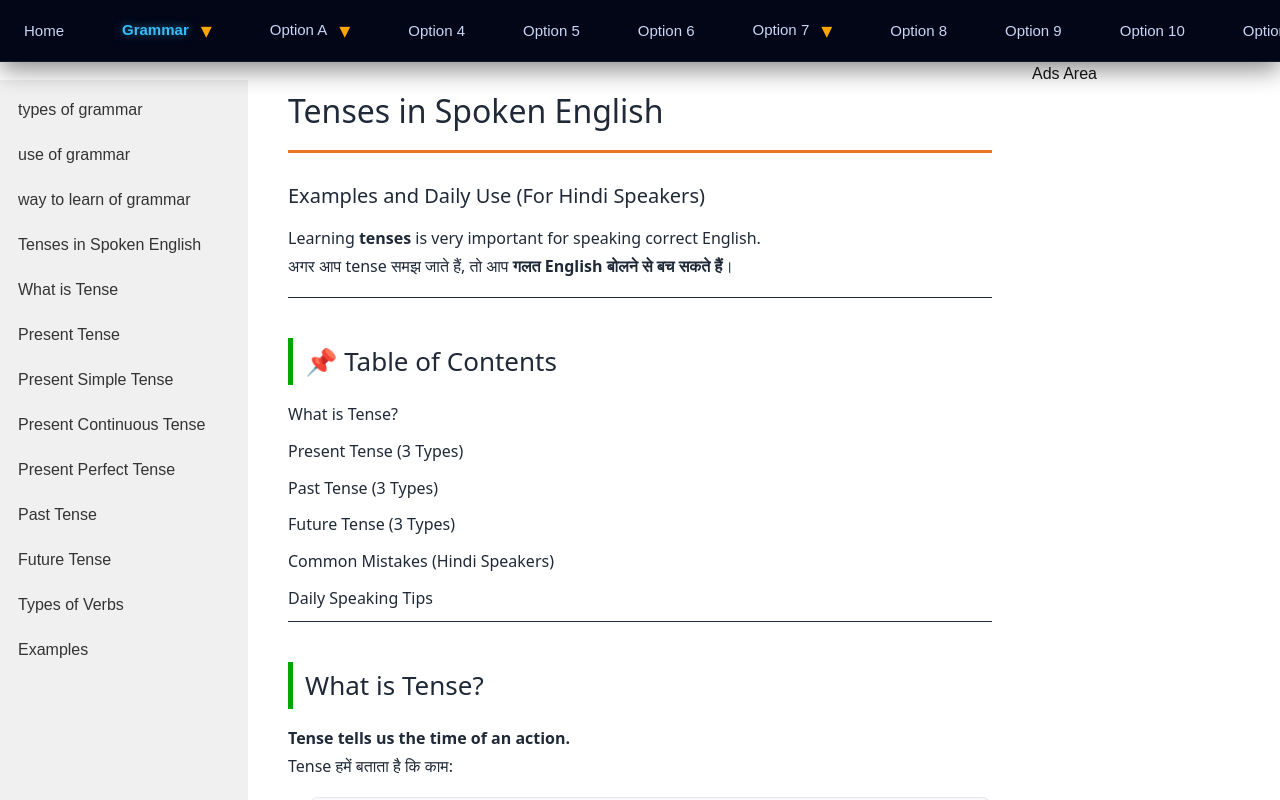
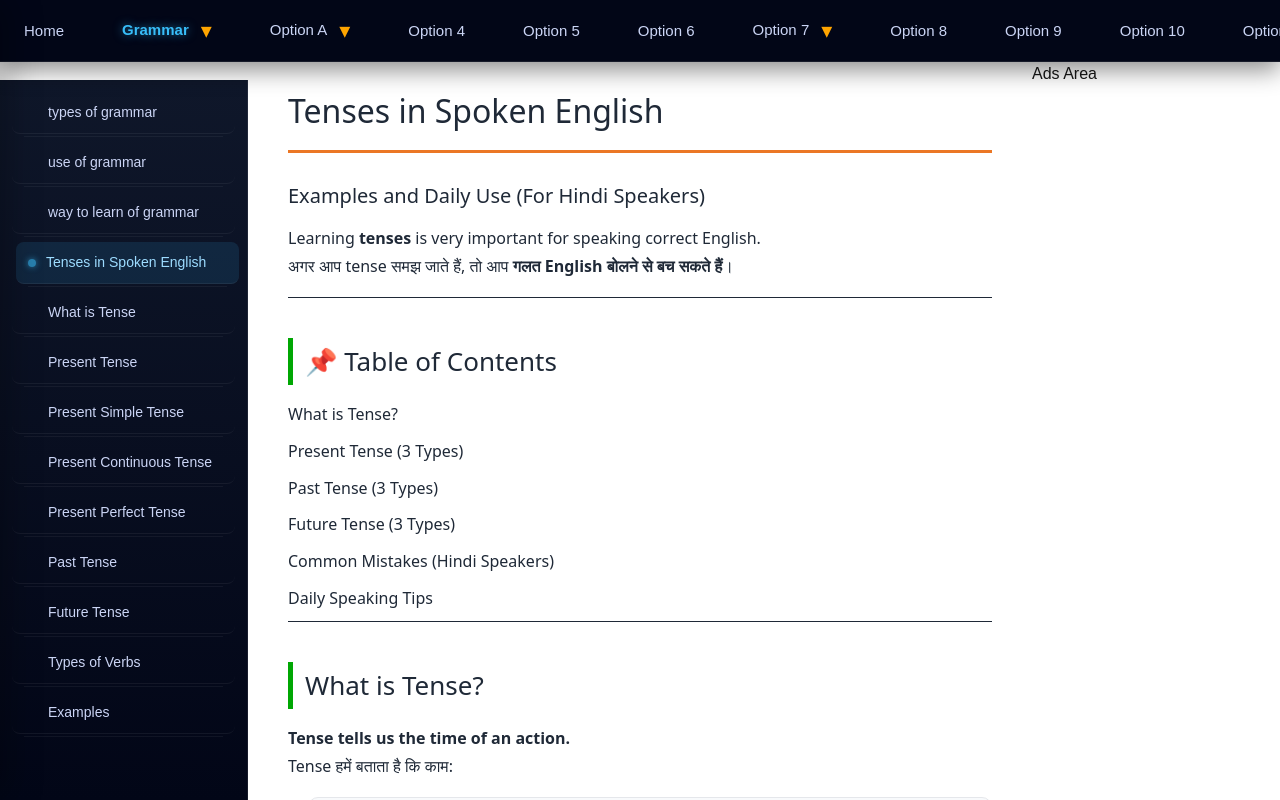
Before and after one commit to RipuSudanSoni/eng-project-Next-JS, a Next.js app: page /grammar/tense in a window 1280 px wide. Shown: the top 800 px of the page. Built offline with nearby package versions, Linux system fonts and the light colour scheme.

Commit message:
LSBM item should look Active after user click

```diff
--- a/src/components/Sidebar/Sidebar.tsx
+++ b/src/components/Sidebar/Sidebar.tsx
@@ -2,52 +2,73 @@
 
 import { sidebarConfig } from "@/data/sidebar";
 import { useMobileSidebar } from "@/context/MobileSidebarContext";
+import { useEffect, useState } from "react";
 import "./sidebar.css";
 
 type Section = "grammar";
 type Page = "leftsidebar_grammar" | "option_A" | "option7" | "option4";
 
-export default function Sidebar({
-  section,
-  page,
-}: {
-  section: Section;
-  page: Page;
-}) {
+export default function Sidebar({ section, page }: { section: Section; page: Page }) {
   const { setOpen, activeTopic } = useMobileSidebar();
 
-  let currentSection: Section = section;
-  let currentPage: Page = page;
+  const [clickedId, setClickedId] = useState<string>("");
+  const [scrollId, setScrollId] = useState<string>("");
 
-  if (activeTopic === "grammar") {
-    currentSection = "grammar";
-    currentPage = "leftsidebar_grammar";
-  }
+  let currentSection = section;
+  let currentPage = page;
 
-  if (activeTopic === "optionA") {
-    currentSection = "grammar"; // change if needed
-    currentPage = "option_A";
-  }
-
-  if (activeTopic === "option7") {
-    currentSection = "grammar"; // change if needed
-    currentPage = "option7";
-  }
-
-  if (activeTopic === "option4") {
-    currentSection = "grammar"; // change if needed
-    currentPage = "option4";
-  }
+  if (activeTopic === "grammar") currentPage = "leftsidebar_grammar";
+  if (activeTopic === "optionA") currentPage = "option_A";
+  if (activeTopic === "option7") currentPage = "option7";
+  if (activeTopic === "option4") currentPage = "option4";
 
   const items = sidebarConfig[currentSection][currentPage];
 
+  // Scroll spy logic
+  useEffect(() => {
+    const observer = new IntersectionObserver(
+      (entries) => {
+        entries.forEach((entry) => {
+          if (entry.isIntersecting) {
+            setScrollId(entry.target.id);
+          }
+        });
+      },
+      { rootMargin: "-40% 0px -50% 0px" }
+    );
+
+    items.forEach((item) => {
+      const el = document.getElementById(item.id);
+      if (el) observer.observe(el);
+    });
+
+    return () => observer.disconnect();
+  }, [items]);
+
   return (
     <div className="sidebar">
-      {items.map((item) => (
-        <a key={item.id} href={`#${item.id}`} onClick={() => setOpen(false)}>
-          {item.label}
-        </a>
-      ))}
+      {items.map((item) => {
+        const isClicked = clickedId === item.id;
+        const isScroll = scrollId === item.id && !isClicked;
+
+        return (
+          <a
+            key={item.id}
+            href={`#${item.id}`}
+            onClick={() => {
+              setClickedId(item.id);
+              setOpen(false);
+            }}
+            className={`sidebar-item
+              ${isClicked ? "active-clicked" : ""}
+              ${isScroll ? "active-scroll" : ""}
+            `}
+          >
+            <span className="indicator" />
+            {item.label}
+          </a>
+        );
+      })}
     </div>
   );
 }
--- a/src/components/Sidebar/mobileSidebar.css
+++ b/src/components/Sidebar/mobileSidebar.css
@@ -1,4 +1,4 @@
-.mobile-sidebar {
+/* .mobile-sidebar {
 position: fixed;
 top: 0;
 left: 0;
@@ -9,17 +9,33 @@ z-index: 99999;
 transform: translateX(-100%);
 transition: transform 0.3s ease;
 overflow-y: auto;
+} */
+
+.mobile-sidebar {
+    position: fixed;
+    top: 0;
+    left: 0;
+    height: 100vh;
+    width: 80%;
+    background: linear-gradient(180deg, #ffffff, #eef2ff);
+    z-index: 99999;
+    transform: translateX(-100%);
+    transition: transform 0.35s cubic-bezier(.4, 0, .2, 1);
+    overflow-y: auto;
+
+    box-shadow: 10px 0 30px rgba(0, 0, 0, 0.25);
 }
 
 
 .mobile-sidebar.open {
-transform: translateX(0);
+    transform: translateX(0);
 }
 
 
 .mobile-backdrop {
-position: fixed;
-inset: 0;
-background: rgba(0,0,0,0.4);
-z-index: 99998;
+    position: fixed;
+    inset: 0;
+    background: rgba(0, 0, 0, 0.4);
+    z-index: 99998;
+    backdrop-filter: blur(2px);
 }
--- a/src/components/Sidebar/sidebar.css
+++ b/src/components/Sidebar/sidebar.css
@@ -1,38 +1,109 @@
-html {
-  scroll-behavior: smooth;
-}
-
 .sidebar {
   position: sticky;
   top: 80px;
   height: calc(100vh - 80px);
   overflow-y: auto;
-  scroll-behavior: smooth;
-
-  padding: 10px;
-  background: #f0f0f0;
+  padding: 12px;
+  background: linear-gradient(180deg, #0f172a, #020617);
+  border-right: 1px solid var(--border-soft);
 }
 
-.sidebar a {
-  display: block;
-  padding: 8px;
-  margin-bottom: 5px;
-  border-radius: 5px;
+/* Base item */
+.sidebar-item {
+  position: relative;
+  display: flex;
+  align-items: center;
+  gap: 10px;
+
+  padding: 10px 12px;
+  margin-bottom: 8px;
+
   text-decoration: none;
-  color: #333;
+  color: var(--color-text-normal);
+  font-size: 14px;
+
+  border-radius: 8px;
+  border-bottom: 1px solid rgba(255,255,255,0.06);
+
+  transition: all 0.25s ease;
 }
 
-.sidebar a:hover {
-  background: #2563eb;
-  color: white;
+/* Divider */
+.sidebar-item::after {
+  content: "";
+  position: absolute;
+  bottom: -4px;
+  left: 12px;
+  right: 12px;
+  height: 1px;
+  background: rgba(255,255,255,0.05);
 }
 
-/* Scrollbar styling */
+/* Hover (lightest) */
+.sidebar-item:hover {
+  background: rgba(56, 189, 248, 0.06);
+  color: var(--color-text-hover);
+  transform: translateX(4px);
+}
+
+/* Clicked (strong active) */
+.active-clicked {
+  background: linear-gradient(90deg, rgba(56,189,248,0.3), rgba(56,189,248,0.08));
+  color: var(--color-text-active);
+  box-shadow: 0 0 0 1px rgba(56,189,248,0.35),
+              0 6px 18px rgba(56,189,248,0.35);
+  transform: translateX(8px);
+}
+
+/* Scroll spy (soft active) */
+.active-scroll {
+  background: rgba(56,189,248,0.12);
+  color: #9ddcff;
+  transform: translateX(4px);
+}
+
+/* Scrollbar */
 .sidebar::-webkit-scrollbar {
   width: 6px;
 }
 
 .sidebar::-webkit-scrollbar-thumb {
-  background: #cbd5f5;
+  background: linear-gradient(#38bdf8, #0ea5e9);
   border-radius: 10px;
 }
+
+
+/* Indicator base */
+.indicator {
+  width: 14px;
+  height: 14px;
+  display: inline-flex;
+  align-items: center;
+  justify-content: center;
+  font-size: 12px;
+  font-weight: bold;
+  color: transparent;
+  border-radius: 50%;
+  transition: all 0.25s ease;
+}
+
+/* Scroll spy → dot */
+.active-scroll .indicator {
+  width: 8px;
+  height: 8px;
+  background: rgba(56,189,248,0.6);
+  box-shadow: 0 0 6px rgba(56,189,248,0.6);
+}
+
+/* Clicked → tick */
+.active-clicked .indicator {
+  color: #38bdf8;
+  background: rgba(56,189,248,0.15);
+  border: 1px solid rgba(56,189,248,0.6);
+  box-shadow: 0 0 10px rgba(56,189,248,0.6);
+}
+
+/* Tick symbol */
+.active-clicked .indicator::before {
+  content: "✔";
+}
```
